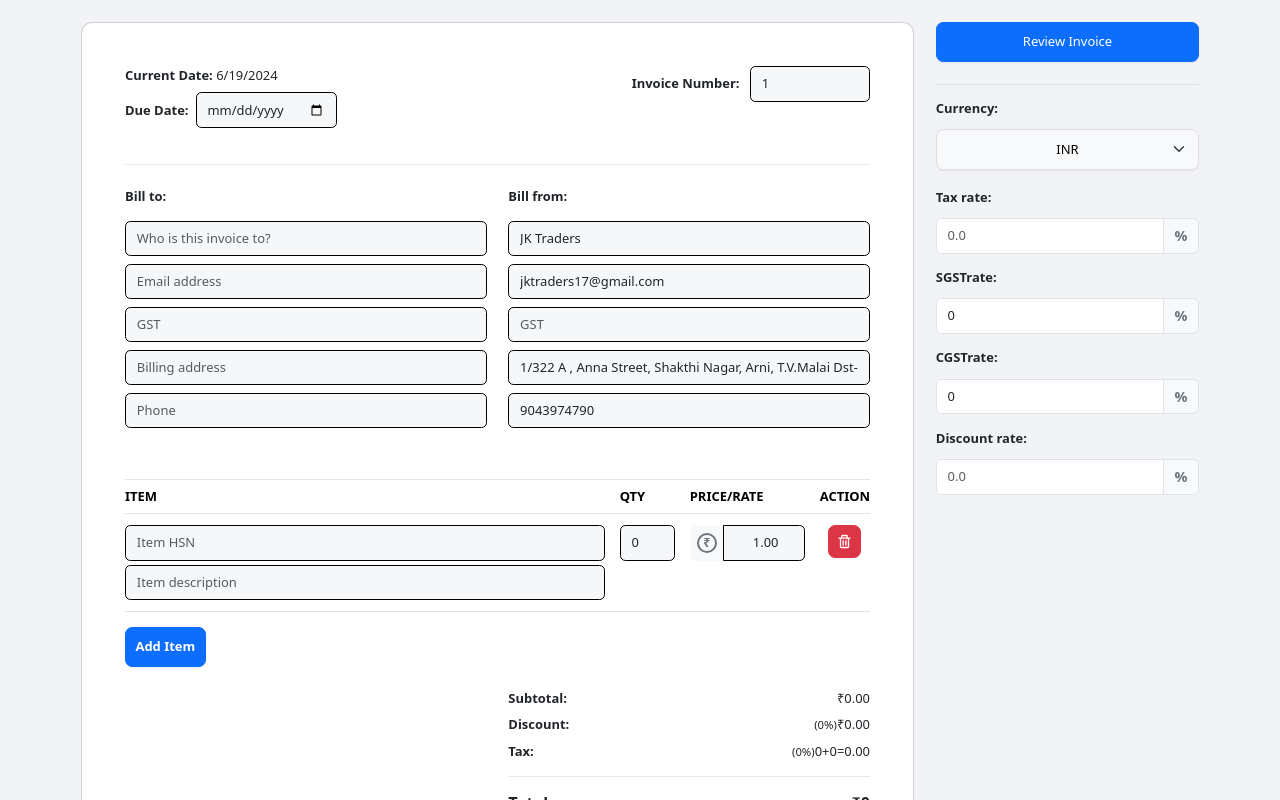
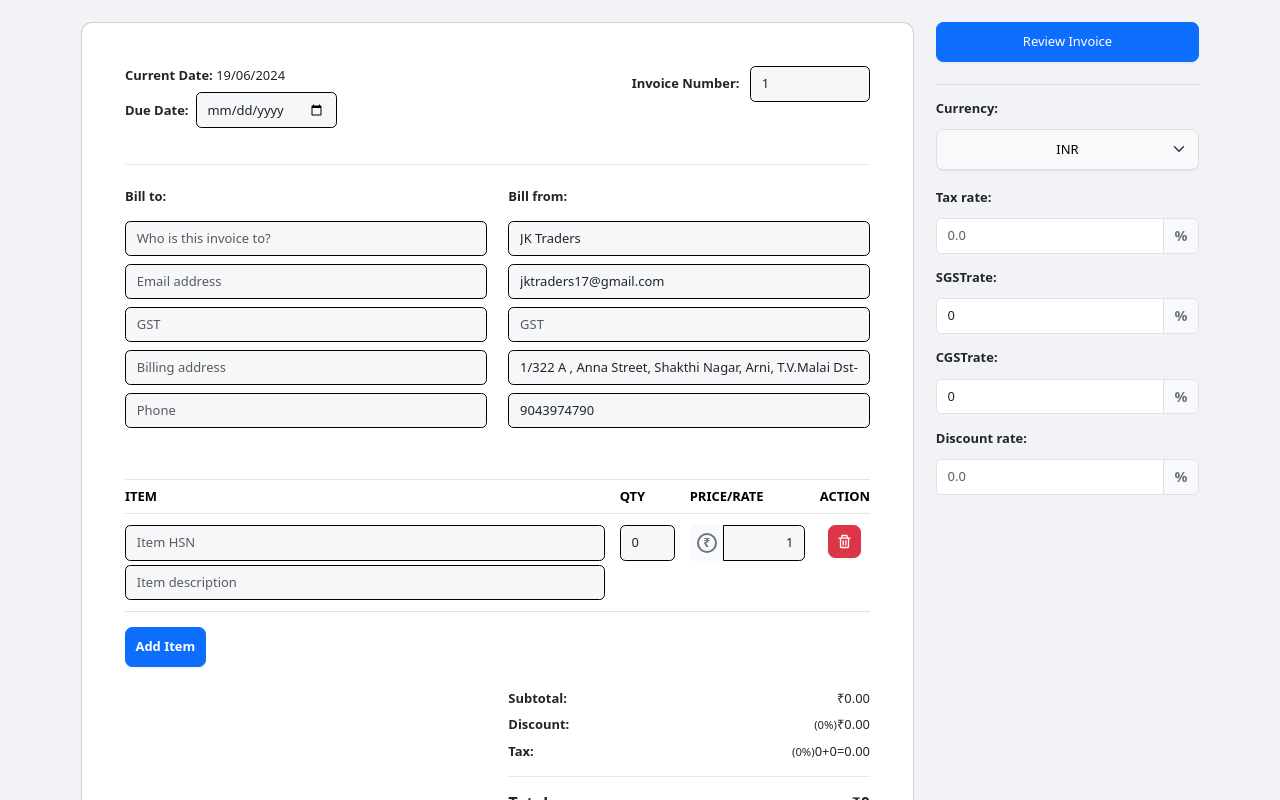
Before and after one commit to rithickap19/jk-invoice-gen, a React (Create React App) app: page / in a window 1280 px wide. Shown: the top 800 px of the page. Built offline with nearby package versions, Linux system fonts and the light colour scheme.

Commit message:
added latest files

```diff
--- a/package.json
+++ b/package.json
@@ -3,15 +3,20 @@
   "version": "0.1.0",
   "private": true,
   "dependencies": {
+    "@emotion/react": "^11.11.4",
+    "@emotion/styled": "^11.11.5",
+    "@mui/material": "^5.15.20",
     "@testing-library/jest-dom": "^5.17.0",
     "@testing-library/react": "^13.4.0",
     "@testing-library/user-event": "^13.5.0",
     "bootstrap": "^5.3.3",
+    "dotenv": "^16.4.5",
     "html2canvas": "^1.4.1",
     "html2pdf.js": "^0.10.1",
     "jspdf": "^2.5.1",
     "react": "^18.2.0",
     "react-bootstrap": "^2.10.2",
+    "react-datepicker": "^7.1.0",
     "react-dom": "^18.2.0",
     "react-icons": "^5.1.0",
     "react-scripts": "5.0.1",
--- a/src/components/InvoiceForm.js
+++ b/src/components/InvoiceForm.js
@@ -8,6 +8,7 @@ import Card from "react-bootstrap/Card";
 import InvoiceItem from "./InvoiceItem";
 import InvoiceModal from "./InvoiceModal";
 import InputGroup from "react-bootstrap/InputGroup";
+// import DatePicker from "react-datepicker";
 
 class InvoiceForm extends React.Component {
   constructor(props) {
@@ -31,19 +32,19 @@ class InvoiceForm extends React.Component {
       billFromPhone: "9043974790",
 
       notes: "",
-      total: "0.00",
-      subTotal: "0.00",
+      total: "0",
+      subTotal: "0",
       taxRate: "",
-      taxAmmount: "0.00",
+      taxAmmount: "0",
       discountRate: "",
-      discountAmmount: "0.00",
+      discountAmmount: "0",
     };
     this.state.items = [
       {
         id: 0,
         name: "",
         description: "",
-        price: "1.00",
+        price: "1",
         quantity: 0,
       },
     ];
@@ -64,7 +65,7 @@ class InvoiceForm extends React.Component {
     const mm = String(today.getMonth() + 1).padStart(2, '0'); // January is 0!
     const yyyy = today.getFullYear();
 
-    return mm + '/' + dd + '/' + yyyy;
+    return dd + '/' + mm + '/' + yyyy;
   }
 
   handleInputChange = (event) => {
@@ -85,7 +86,7 @@ class InvoiceForm extends React.Component {
     var items = {
       id: id,
       name: "",
-      price: "1.00",
+      price: "1",
       description: "",
       quantity: 0,
     };
@@ -177,7 +178,7 @@ class InvoiceForm extends React.Component {
                     <div class="mb-2">
                       <span className="fw-bold">Current&nbsp;Date:&nbsp;</span>
                       <span className="current-date">
-                        {new Date().toLocaleDateString()}
+                        {this.getCurrentDate()}
                       </span>
                     </div>
                   </div>
--- a/src/components/InvoiceItem.js
+++ b/src/components/InvoiceItem.js
@@ -76,7 +76,7 @@ class ItemRow extends React.Component {
           <EditableField
             onItemizedItemEdit={this.props.onItemizedItemEdit}
             cellData={{
-              type: "number",
+              type: "text",
               name: "quantity",
               min: 1,
               step: "1",
@@ -90,7 +90,7 @@ class ItemRow extends React.Component {
             onItemizedItemEdit={this.props.onItemizedItemEdit}
             cellData={{
               leading: this.props.currency,
-              type: "number",
+              type: "text",
               name: "price",
               min: 1,
               step: "0.01",
--- a/src/components/InvoiceModal.js
+++ b/src/components/InvoiceModal.js
@@ -7,18 +7,19 @@ import Table from "react-bootstrap/Table";
 import Modal from "react-bootstrap/Modal";
 import { BiPaperPlane, BiCloudDownload } from "react-icons/bi";
 import html2pdf from "html2pdf.js";
-
+const bankName=process.env.BANK_NAME
 class InvoiceModal extends React.Component {
   constructor(props) {
     super(props);
   }
 
   generatePDF = () => {
+    const lastInvoiceNumber = localStorage.getItem('lastInvoiceNumber');
     const element = document.getElementById("invoiceCapture");
     html2pdf(element, {
-      margin: 0.5,
-      filename: "invoice-001.pdf",
-      image: { type: "jpeg", quality: 0.98 },
+      margin: 0.1,
+      filename: `${lastInvoiceNumber}_invoice`,
+      image: { type: "jpeg", quality: 100 },
       html2canvas: { scale: 2 },
       jsPDF: { unit: "in", format: "letter", orientation: "portrait" },
     });
```
Also changed, not shown: 2 other files (tests, documents, lock files or other folders).
